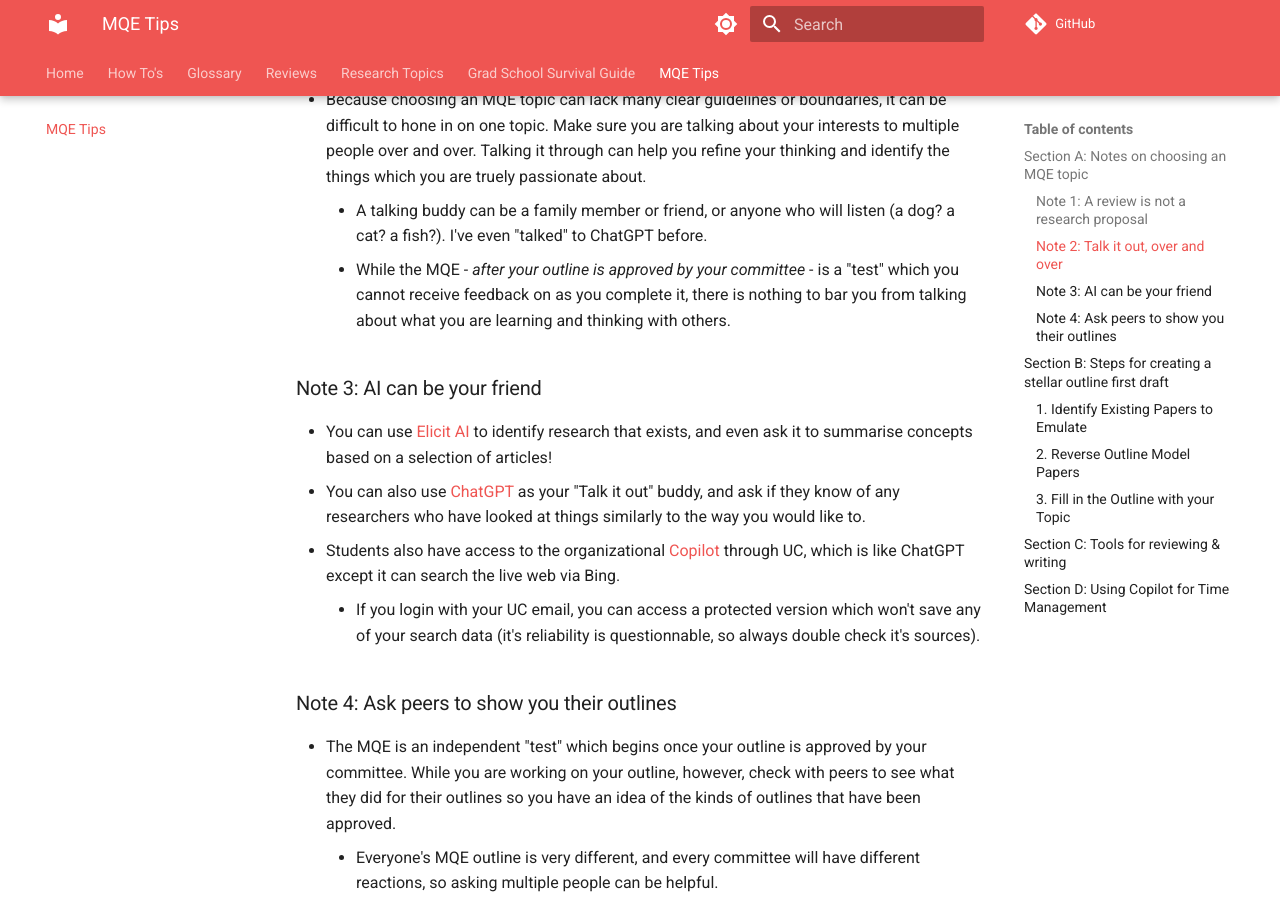
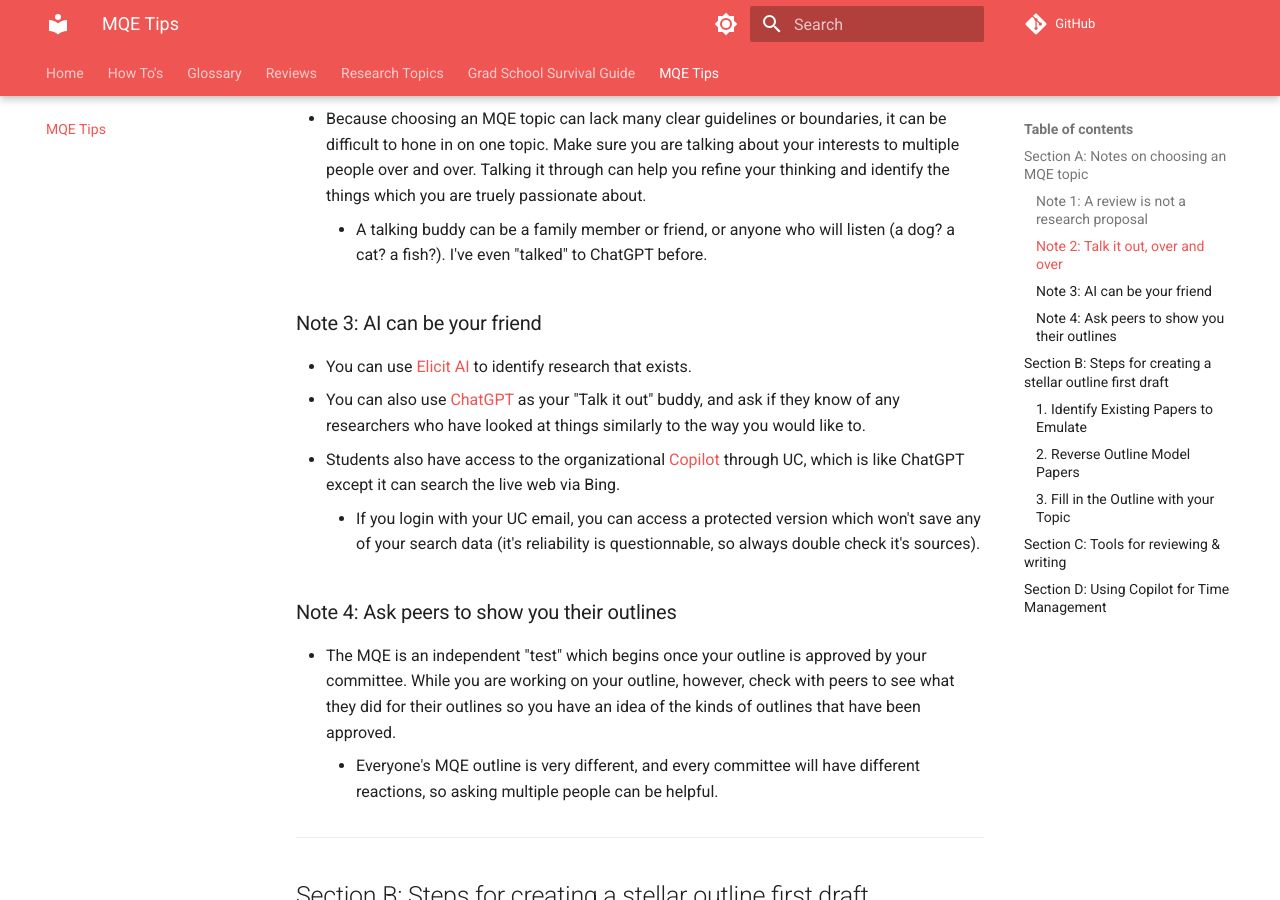
Before and after one commit to UC-Psychology/grad-student-wiki, an MkDocs documentation site: the page built from docs/MQEtips.md, in a window 1280 px wide and 900 px high, scrolled down 1555 px. Built offline with MkDocs 1.6.1 and Material for MkDocs 9.7.7, drawn with Linux system fonts in a browser that asks for light colours; comment, search, counter and statistics services are not loaded; some of the changed text lies outside the part shown.

Commit message:
Update MQEtips.md

```diff
--- a/docs/MQEtips.md
+++ b/docs/MQEtips.md
@@ -44,11 +45,10 @@ The truth about a review is that it is a snapshot of a landscape, not an argumen
 
 - Because choosing an MQE topic can lack many clear guidelines or boundaries, it can be difficult to hone in on one topic. Make sure you are talking about your interests to multiple people over and over. Talking it through can help you refine your thinking and identify the things which you are truely passionate about.
     - A talking buddy can be a family member or friend, or anyone who will listen (a dog? a cat? a fish?). I've even "talked" to ChatGPT before.
-    - While the MQE - *after your outline is approved by your committee* - is a "test" which you cannot receive feedback on as you complete it, there is nothing to bar you from talking about what you are learning and thinking with others.
 
 ### Note 3: AI can be your friend
 
-- You can use [Elicit AI](https://elicit.com/) to identify research that exists, and even ask it to summarise concepts based on a selection of articles!
+- You can use [Elicit AI](https://elicit.com/) to identify research that exists.
 - You can also use [ChatGPT](https://openai.com/chatgpt/) as your "Talk it out" buddy, and ask if they know of any researchers who have looked at things similarly to the way you would like to.
 - Students also have access to the organizational [Copilot](https://copilot.microsoft.com/) through UC, which is like ChatGPT except it can search the live web via Bing.
     - If you login with your UC email, you can access a protected version which won't save any of your search data (it's reliability is questionnable, so always double check it's sources).
```
Also changed, not shown: other parts of docs/MQEtips.md (+1 -0 lines).
